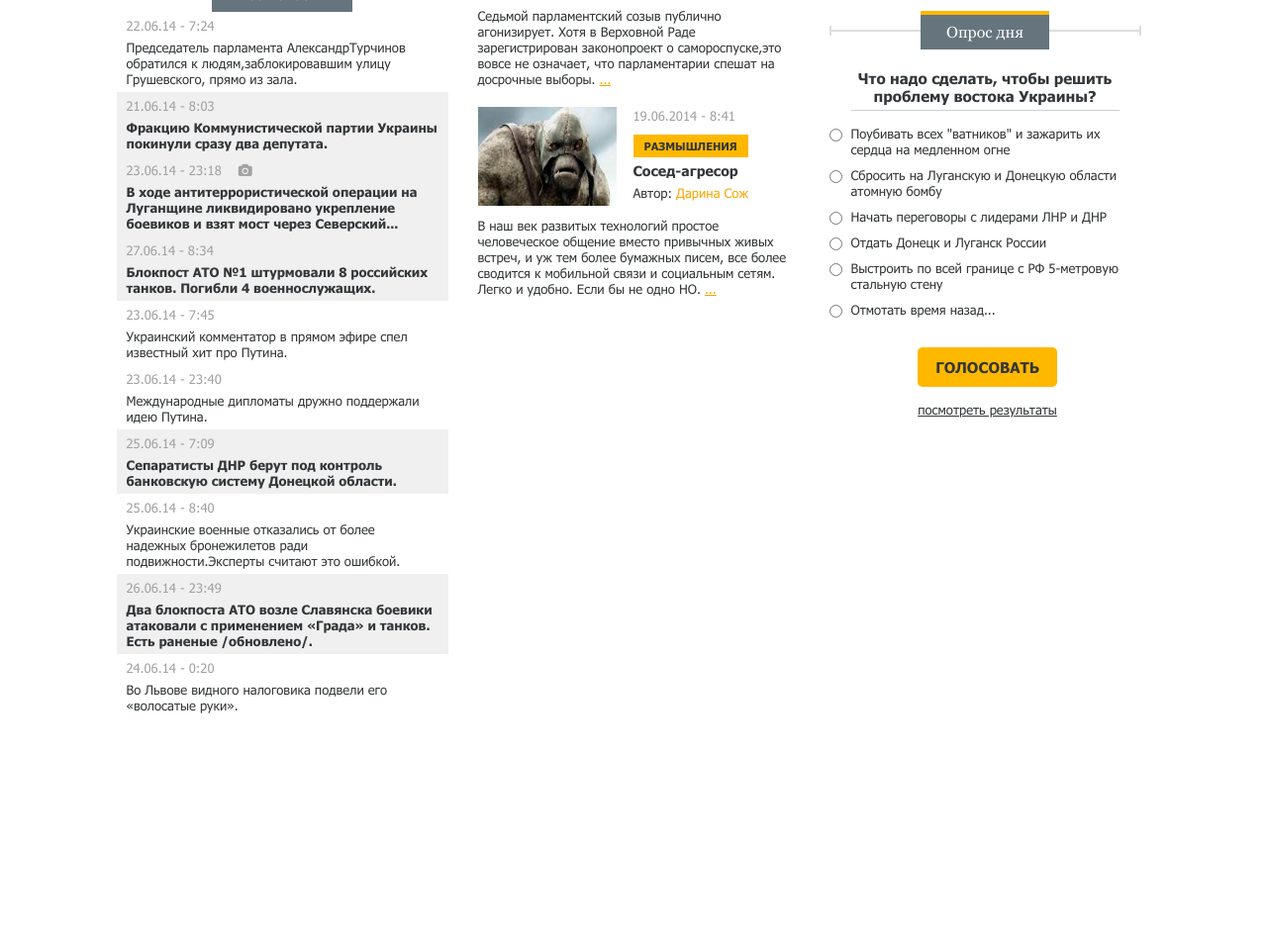
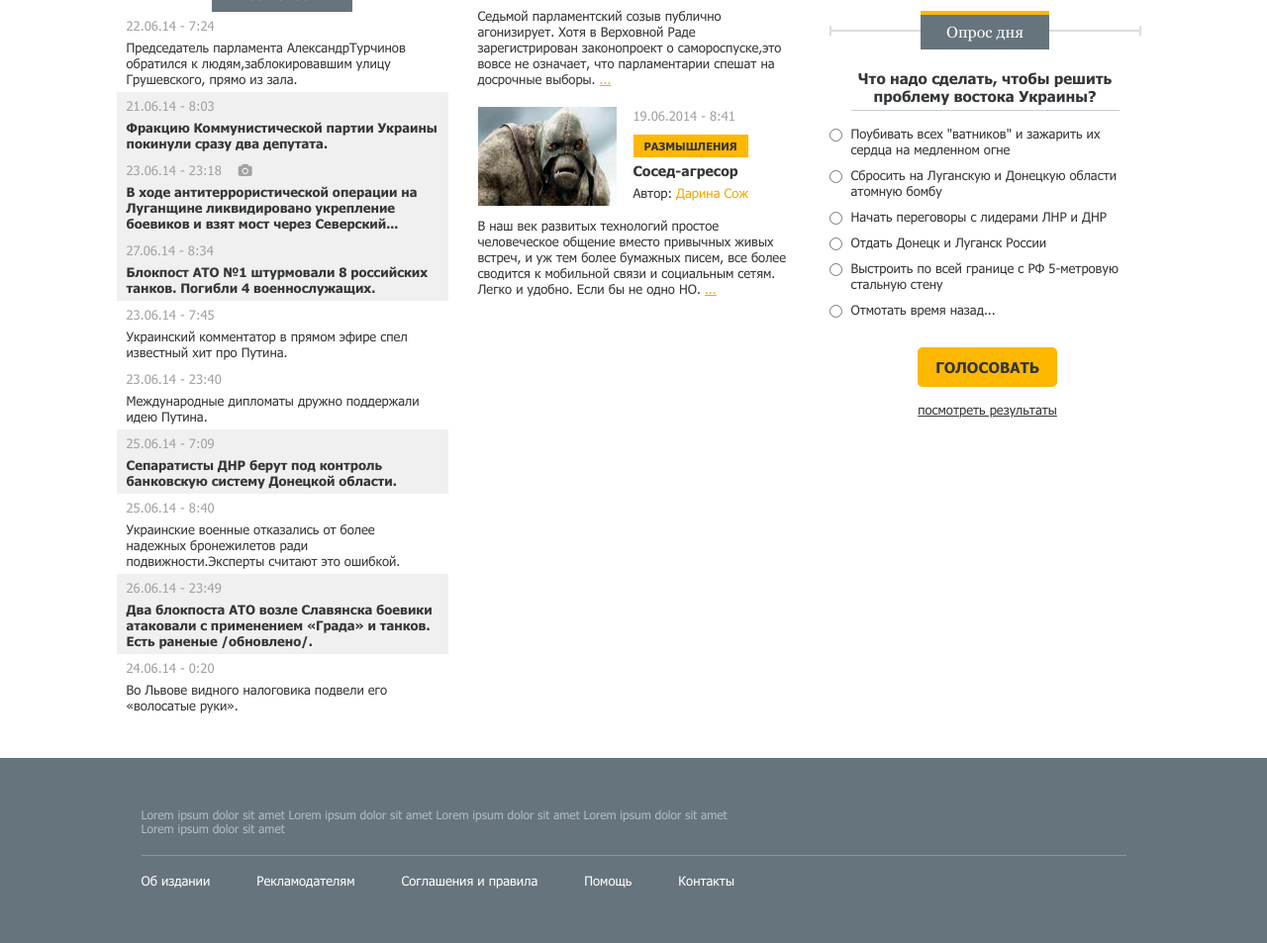
Before and after one commit to KladochnyiVolodymyr/News, a plain HTML site: page index.html in a window 1280 px wide. Shown: the part 283-1236 px from the top of the page at 99% size. Before the commit the page ends 1009 px from the top, so only its background shows below. Drawn offline with Linux system fonts and the light colour scheme.

Commit message:
footer finished

```diff
--- a/css/styles.css
+++ b/css/styles.css
@@ -53,7 +53,7 @@ p{
 .left-column{
 	float: left;
 	width: 335px;
-	margin-top: 53px;
+	margin: 53px 0px 40px;
 }
 
 .block-title{
@@ -247,3 +247,35 @@ p{
 	font-family: "Tahoma";
 	font-size: 13px;
 }
+
+/*----------footer---------*/
+
+.footer{
+	background-color: #66747d;
+	padding-bottom: 50px;
+}
+.footer-text{
+	color: #b3bcc2;
+	font-family: "Tahoma";
+	font-size: 12px;
+	margin: 0px 25px;
+    padding: 50px 0px 20px;
+	border-bottom: 1px solid #8a959d;
+}
+.footer-nav{
+	display: inline-block;
+}
+.footer-nav-list{
+	padding-left: 25px;
+}
+.nav-item{
+	float: left;
+	list-style: none;
+	margin-right: 47px;
+}
+.nav-item a{
+	text-decoration: none;
+	color: #fff;
+	font-family: "Tahoma";
+	font-size: 13px;
+}
--- a/index.html
+++ b/index.html
@@ -228,5 +228,22 @@
 				</div>
 			</div>
 		</div>
+		<footer class="footer">
+			<div class="container">
+				<div class="footer-text">
+					Lorem ipsum dolor sit amet Lorem ipsum dolor sit amet Lorem ipsum dolor sit amet Lorem ipsum dolor sit amet<br>
+					Lorem ipsum dolor sit amet
+				</div>
+				<div class="footer-nav">
+					<ul class="footer-nav-list">
+						<li class="nav-item"><a href="#">Об издании</a></li>
+						<li class="nav-item"><a href="#">Рекламодателям</a></li>
+						<li class="nav-item"><a href="#">Соглашения и правила</a></li>
+						<li class="nav-item"><a href="#">Помощь</a></li>
+						<li class="nav-item"><a href="#">Контакты</a></li>
+					</ul>
+				</div>
+			</div>
+		</footer>
 	</body>
 </html>
```
